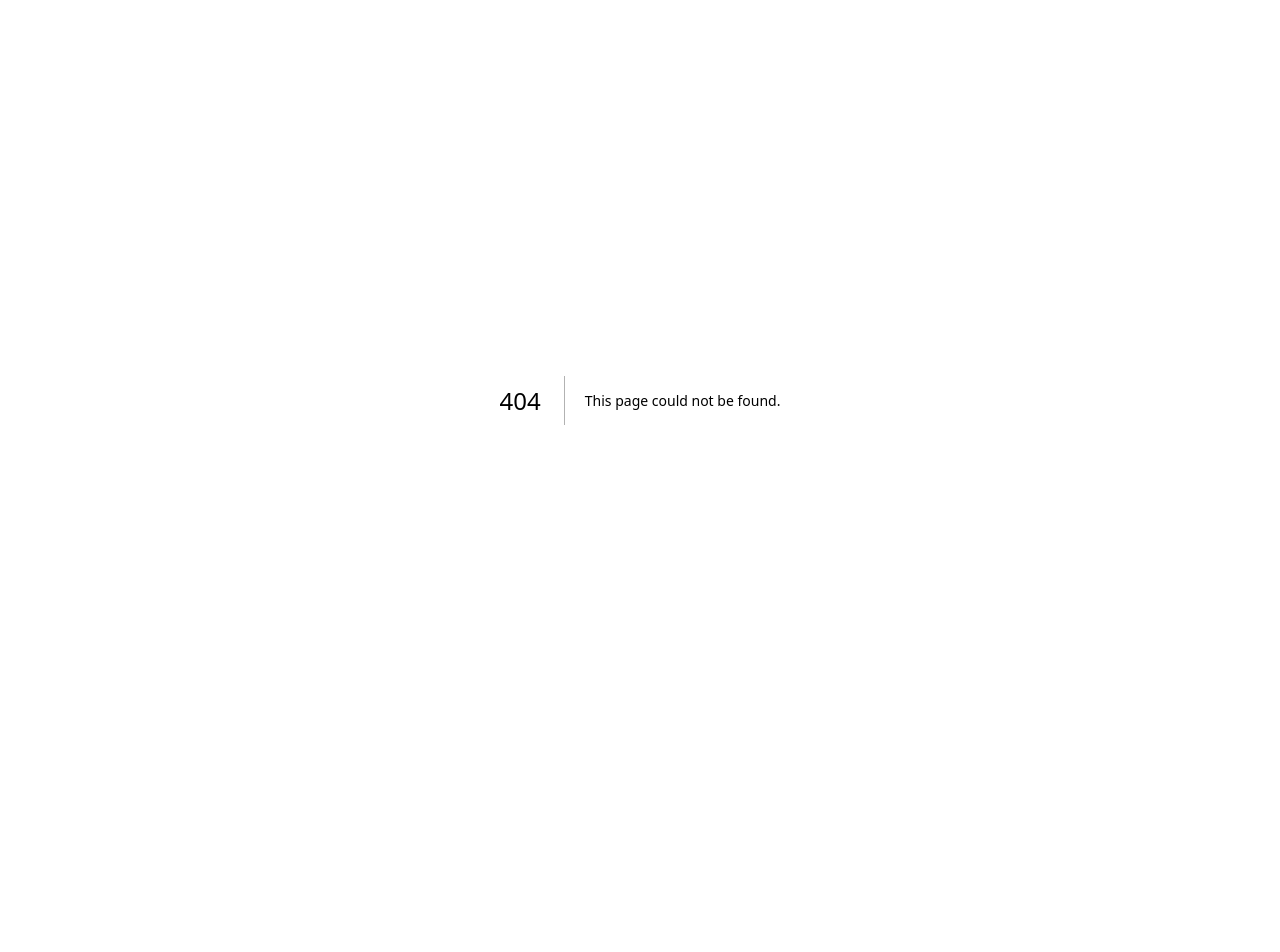
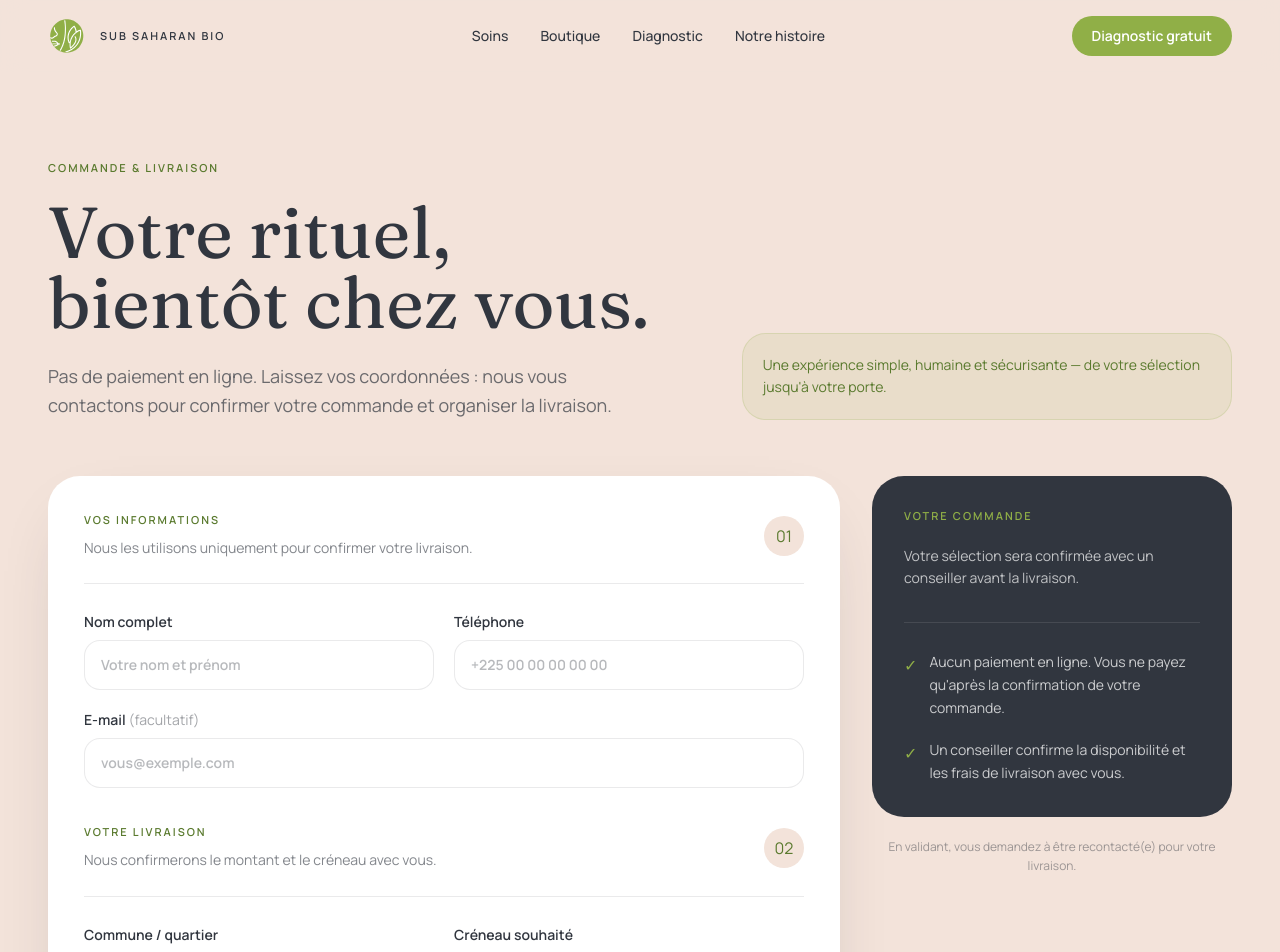
Before and after one commit to kellygaming/Sub-Saharian-Bio, a Next.js app: page /commande in a window 1280 px wide. Before the commit this address had no page. Shown: the top 952 px of the page. Before the commit the page ends 800 px from the top, so only its background shows below. Built offline with nearby package versions, Linux system fonts and the light colour scheme.

Commit message:
Crée le parcours de commande sans paiement

```diff
--- /dev/null
+++ b/src/app/commande/page.tsx
@@ -0,0 +1,53 @@
+import type { Metadata } from "next";
+import { Suspense } from "react";
+import SiteHeader from "@/components/SiteHeader";
+import { ResumeCommande, default as CommandeForm } from "@/components/CommandeForm";
+
+export const metadata: Metadata = {
+  title: "Commander",
+  description: "Demandez votre livraison Sub Saharian Bio, sans paiement en ligne.",
+};
+
+export default function Commande() {
+  return (
+    <>
+      <SiteHeader />
+      <main id="top" className="min-h-screen bg-ssb-nude px-6 pb-24 pt-32 md:px-12 md:pb-32 md:pt-40">
+        <div className="mx-auto max-w-7xl">
+          <p className="label text-ssb-green-deep">Commande & livraison</p>
+          <div className="mt-5 grid gap-10 lg:grid-cols-[1fr_0.75fr] lg:items-end">
+            <div>
+              <h1 className="max-w-3xl font-display text-5xl leading-[0.98] text-ssb-ink md:text-7xl">
+                Votre rituel,
+                <br />
+                bientôt chez vous.
+              </h1>
+              <p className="mt-6 max-w-xl text-lg leading-relaxed text-ssb-ink/70">
+                Pas de paiement en ligne. Laissez vos coordonnées : nous vous
+                contactons pour confirmer votre commande et organiser la livraison.
+              </p>
+            </div>
+            <p className="rounded-3xl border border-ssb-green/20 bg-ssb-green/10 p-5 text-sm leading-relaxed text-ssb-green-deep">
+              Une expérience simple, humaine et sécurisante — de votre sélection
+              jusqu&apos;à votre porte.
+            </p>
+          </div>
+
+          <div className="mt-14 grid gap-8 lg:grid-cols-[minmax(0,1fr)_360px] lg:items-start">
+            <Suspense fallback={<div className="h-[720px] rounded-[2rem] bg-white" />}>
+              <CommandeForm />
+            </Suspense>
+            <div className="space-y-5 lg:sticky lg:top-28">
+              <Suspense fallback={<div className="h-72 rounded-[2rem] bg-ssb-ink" />}>
+                <ResumeCommande />
+              </Suspense>
+              <p className="px-2 text-center text-xs leading-relaxed text-ssb-ink/45">
+                En validant, vous demandez à être recontacté(e) pour votre livraison.
+              </p>
+            </div>
+          </div>
+        </div>
+      </main>
+    </>
+  );
+}
```
